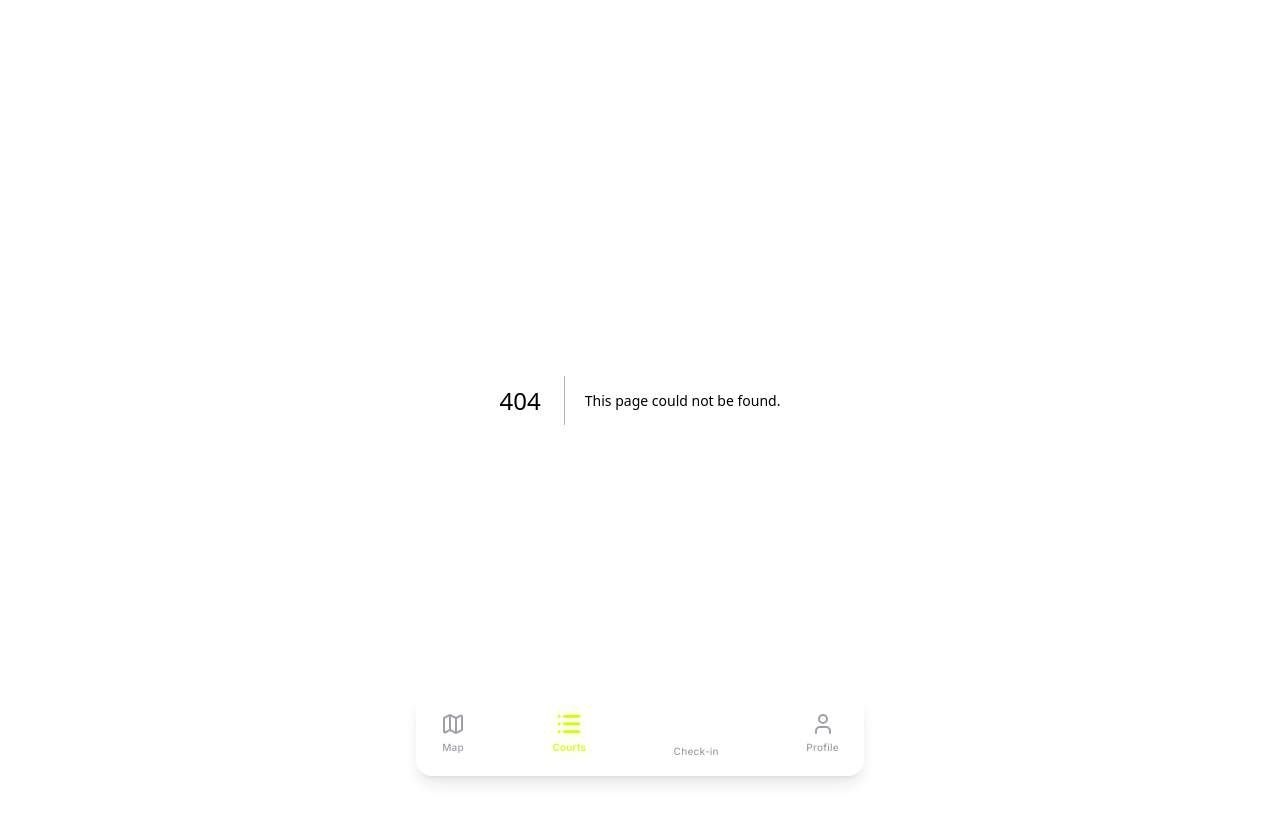
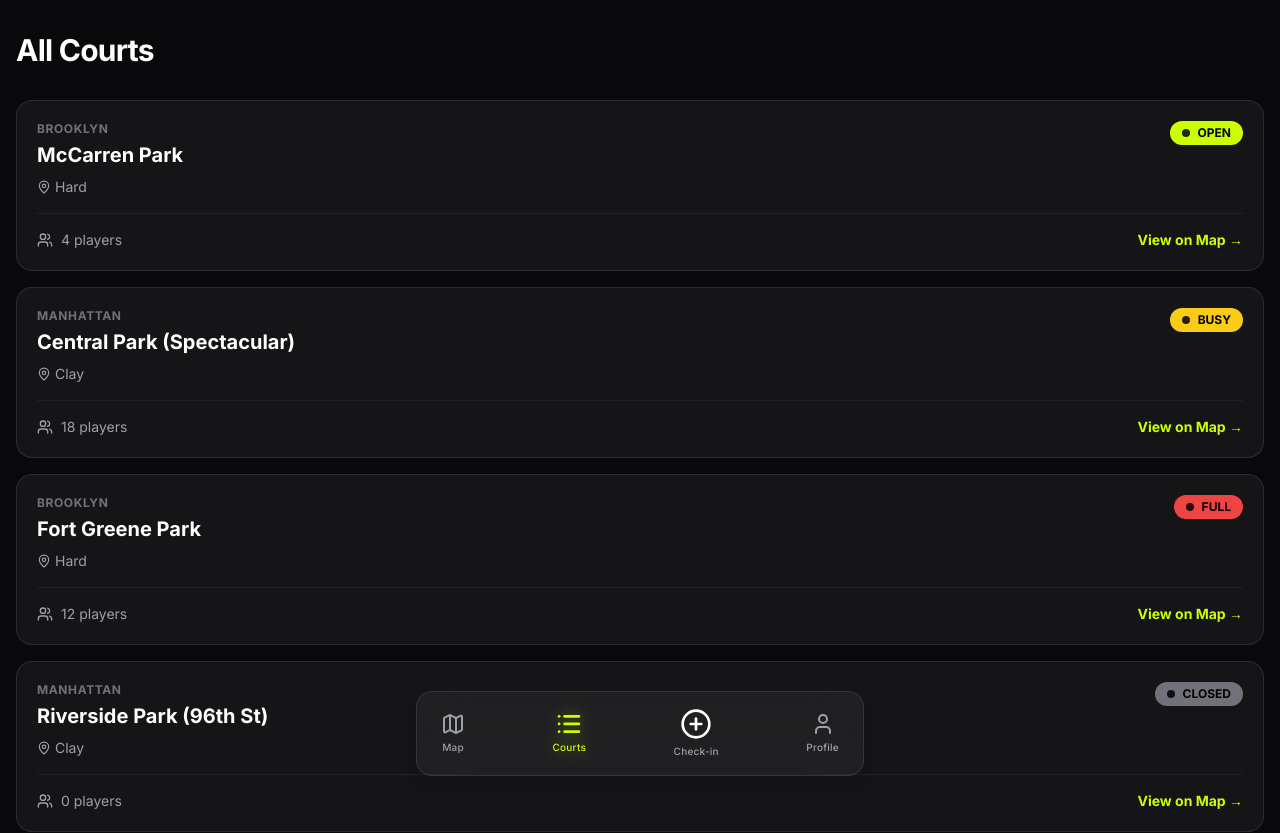
Before and after one commit to prithvikar/pickup-nyc, a Next.js app: page /courts in a window 1280 px wide. Before the commit this address had no page. Shown: the top 833 px of the page. Built offline with nearby package versions, Linux system fonts and the light colour scheme.

Commit message:
Fix: Create Courts page and center CourtDrawer popup

```diff
--- /dev/null
+++ b/src/app/courts/page.tsx
@@ -0,0 +1,55 @@
+"use client";
+
+import { COURTS, STATUS_COLORS } from "@/data/courts";
+import { Users, MapPin } from "lucide-react";
+import Link from "next/link";
+
+export default function CourtsPage() {
+    return (
+        <div className="min-h-screen w-full bg-zinc-950 px-4 py-8 pb-32">
+            <h1 className="mb-8 text-3xl font-bold text-white tracking-tight">All Courts</h1>
+
+            <div className="grid gap-4">
+                {COURTS.map((court) => (
+                    <div key={court.id} className="relative overflow-hidden rounded-2xl border border-white/10 bg-white/5 p-5 transition-all hover:bg-white/10">
+                        <div className="flex items-start justify-between">
+                            <div>
+                                <div className="text-xs font-bold uppercase tracking-wider text-zinc-500 mb-1">
+                                    {court.borough}
+                                </div>
+                                <h2 className="text-xl font-bold text-white mb-2">{court.name}</h2>
+                                <div className="flex items-center text-zinc-400 text-sm">
+                                    <MapPin size={14} className="mr-1" />
+                                    <span>{court.surface}</span>
+                                </div>
+                            </div>
+
+                            <div
+                                className="flex items-center space-x-2 rounded-full px-3 py-1 text-xs font-bold text-black"
+                                style={{ backgroundColor: STATUS_COLORS[court.status] }}
+                            >
+                                <div className="h-2 w-2 rounded-full bg-black animate-pulse" />
+                                <span>{court.status}</span>
+                            </div>
+                        </div>
+
+                        <div className="mt-4 flex items-center justify-between border-t border-white/5 pt-4">
+                            <div className="flex items-center text-zinc-400 text-sm">
+                                <Users size={16} className="mr-2" />
+                                <span>{court.activePlayers} players</span>
+                            </div>
+
+                            {/* In a real app, this might link to the map with this court selected */}
+                            <Link
+                                href="/"
+                                className="text-sm font-bold text-tennis-green hover:underline"
+                            >
+                                View on Map &rarr;
+                            </Link>
+                        </div>
+                    </div>
+                ))}
+            </div>
+        </div>
+    );
+}
--- a/src/components/courts/CourtDrawer.tsx
+++ b/src/components/courts/CourtDrawer.tsx
@@ -91,10 +91,11 @@ export function CourtDrawer({ court, onClose }: CourtDrawerProps) {
     };
 
     return (
-        <div className="fixed inset-x-0 bottom-0 z-50 transition-transform duration-300 ease-out translate-y-0">
-            <div className="mx-auto max-w-2xl rounded-t-3xl border-t border-white/10 bg-glass-black/95 backdrop-blur-2xl shadow-[0_-10px_40px_rgba(0,0,0,0.5)] p-6 pb-24 md:pb-6 max-h-[85vh] overflow-y-auto">
+        <div className="fixed inset-0 z-50 flex items-center justify-center p-4 pointer-events-none">
+            <div
+                className="pointer-events-auto w-full max-w-lg transform rounded-3xl border border-white/10 bg-glass-black/95 backdrop-blur-2xl shadow-[0_0_50px_rgba(0,0,0,0.5)] p-6 transition-all animate-in fade-in zoom-in-95 duration-200"
+            >
 
-                <div className="mx-auto mb-6 h-1 w-12 rounded-full bg-zinc-700" />
 
                 <div className="flex items-start justify-between">
                     <div>
```
